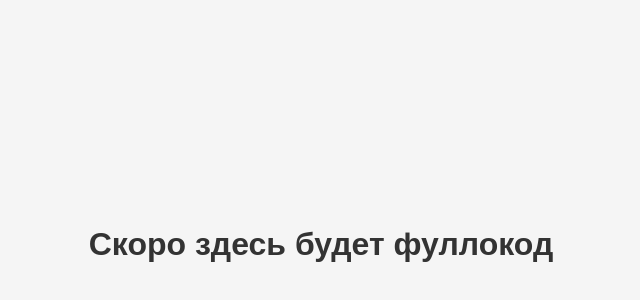
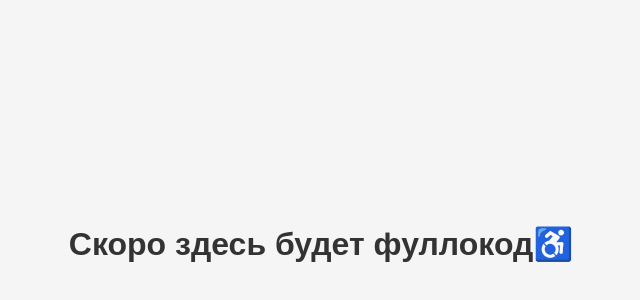
Before and after one commit to denchik772006-web/vsem-full, a plain HTML site: page index.html in a window 1280 px wide. Shown: the part 156-456 px from the top of the page, without its empty margins (319-959 px from the left). Drawn offline with Linux system fonts and the light colour scheme.

Commit message:
Update index.html

```diff
--- a/index.html
+++ b/index.html
@@ -20,6 +20,6 @@
     </style>
   </head>
   <body>
-    <h1>Скоро здесь будет фуллокод</h1>
+    <h1>Скоро здесь будет фуллокод♿️</h1>
   </body>
 </html>
```
